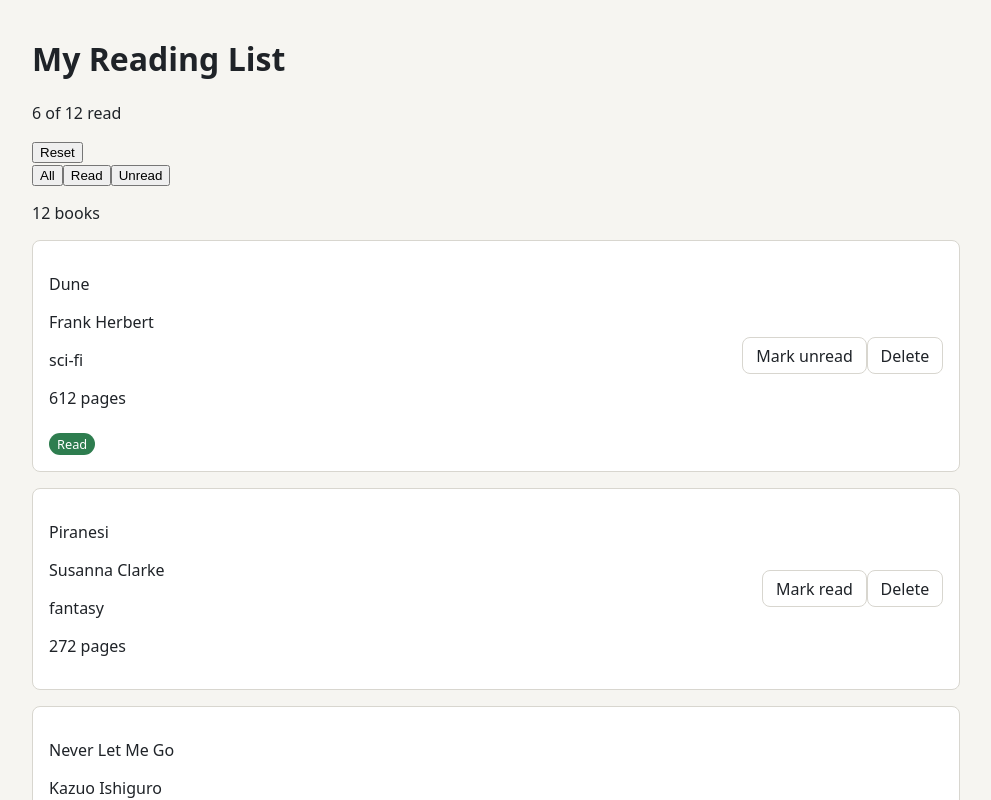
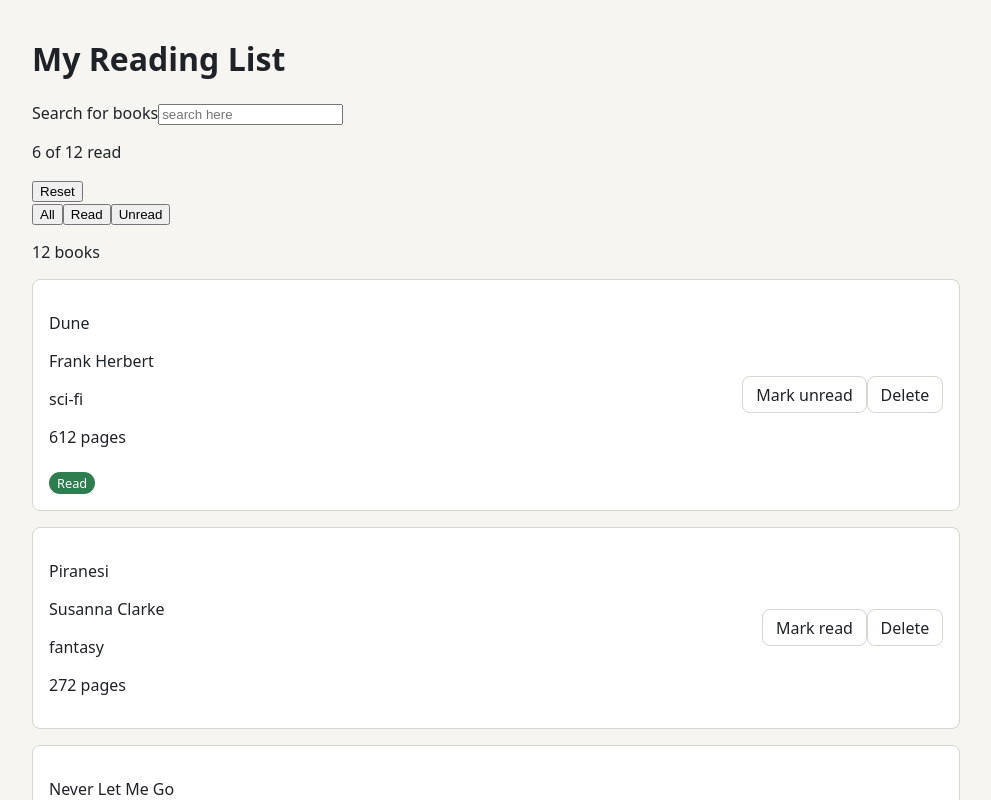
Before and after one commit to ameliapeters1/reading-list, a React (Vite) app: page / in a window 1280 px wide. Shown: the top 800 px of the page, without its empty margins (144-1135 px from the left). Built offline with nearby package versions, Linux system fonts and the light colour scheme.

Commit message:
Added in search box to App so users can search for books, added clear button that only shows when text is visible in the text box

```diff
--- a/src/App.tsx
+++ b/src/App.tsx
@@ -6,17 +6,25 @@ import { BOOKS } from "./data/books"
 import type { Book, StatusFilter } from "./types"
 import { useState } from "react"
 import FilterBar from "./components/FilterBar"
-import Echo from "./scratch/Echo"
+import SearchBox from "./components/SearchBox"
 
 
 function App(){
   const [books, setBooks] = useState<Book[]>(BOOKS);
   const [filter, setFilter] = useState<StatusFilter>("all");
+  const [search, setSearch] = useState<string>("")
 
   const visibleBooks = books.filter((book) => {
-  if (filter === "read") return book.is_read;
-  if (filter === "unread") return !book.is_read;
-  return true;
+  const trimmedSearch = search.trim().toLowerCase()
+  if (trimmedSearch === "") {
+    if (filter === "all") return true;
+    if (filter === "read") return book.is_read;
+    if (filter === "unread") return !book.is_read;
+  } else {
+    if ((book.title.toLowerCase().includes(trimmedSearch) || book.author.toLowerCase().includes(trimmedSearch)) && filter === "all") return true;
+    if ((book.title.toLowerCase().includes(trimmedSearch) || book.author.toLowerCase().includes(trimmedSearch)) && filter === "read") return book.is_read;
+    if ((book.title.toLowerCase().includes(trimmedSearch) || book.author.toLowerCase().includes(trimmedSearch)) && filter === "unread") return !book.is_read;
+  }
 });
 
   const toggleRead = (id: number) => {
@@ -31,6 +39,10 @@ function App(){
   return (
     <div className="page">
       <Header/>
+      <SearchBox
+        value={search}
+        onChange={(value)=>setSearch(value)}
+      />
       <div className="book-info">
         <ReadCounter readCount={readCount} total={books.length}/>
       </div>
--- /dev/null
+++ b/src/components/SearchBox.tsx
@@ -0,0 +1,25 @@
+interface SearchBoxProps {
+  value: string;
+  onChange: (value: string) => void;
+}
+
+function SearchBox({value, onChange}: SearchBoxProps) {
+    return(
+        <>
+            <label htmlFor="search-id">
+                Search for books
+            </label>
+            <input
+            id="search-id"
+            type="text"
+            placeholder="search here"
+            value={value}
+            onChange={(event)=>onChange(event.target.value)}
+            >
+            </input>
+            {value.length >0 && (<button type="button" onClick={() => onChange("")}>Clear</button>)}
+        </>
+    )
+}
+
+export default SearchBox
```
